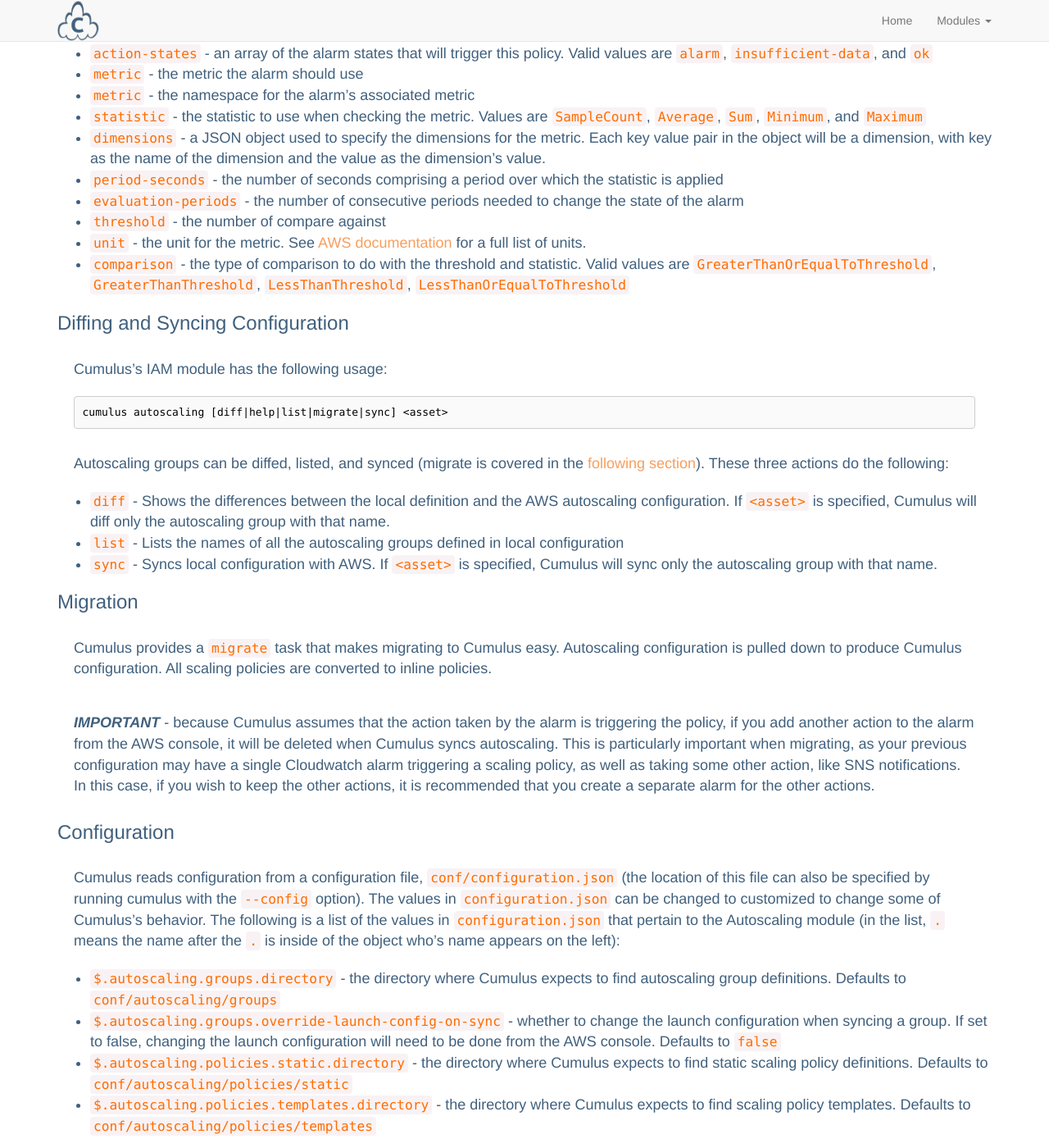
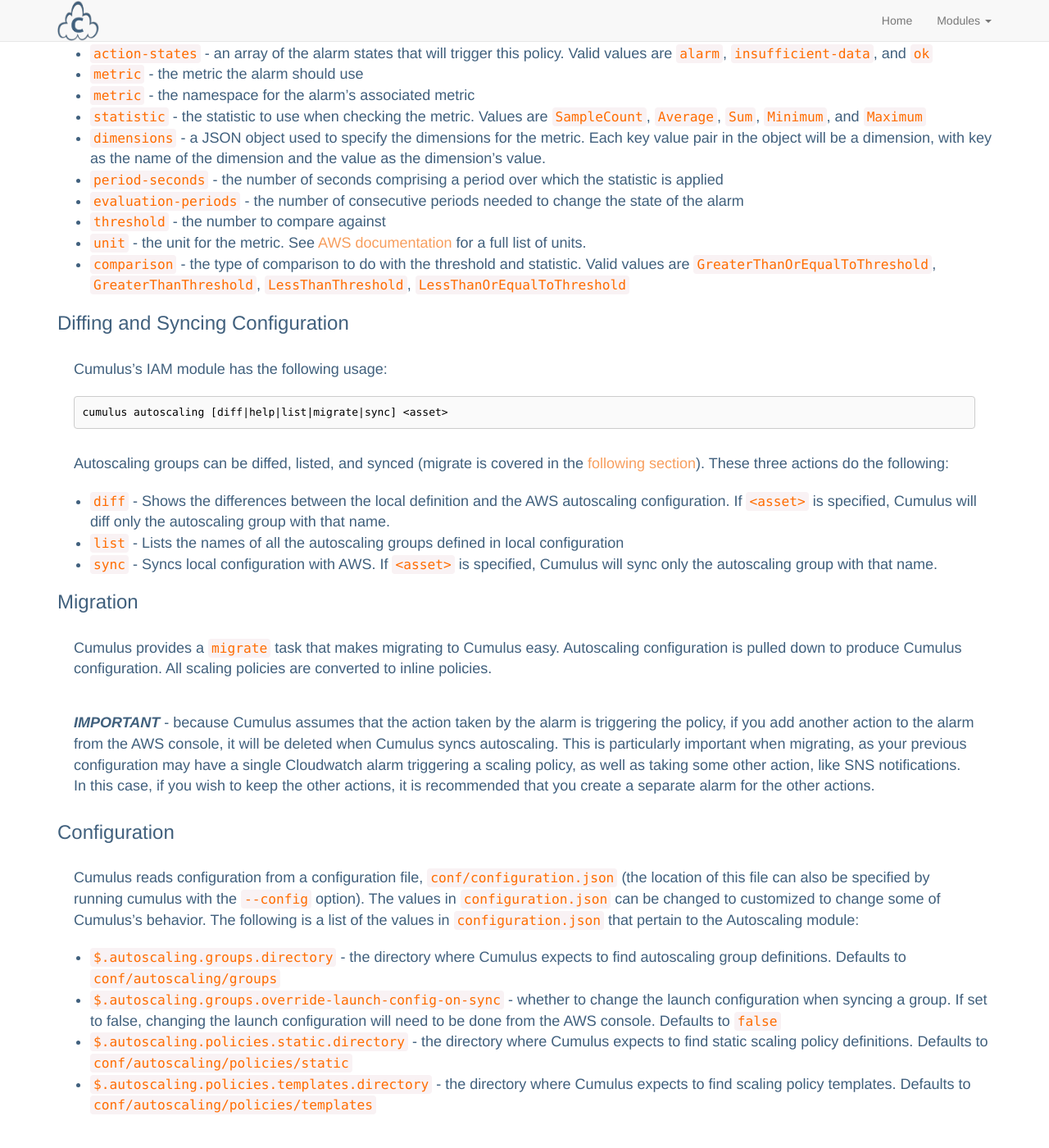
Before and after one commit to lucidsoftware/cumulus, a Jekyll site: the page built from modules/autoscaling.md, in a window 1280 px wide and 1400 px high, scrolled down 2691 px. Shown: the whole window at 82% size. Built offline with Jekyll 4.4.1, drawn with Linux system fonts in a browser that asks for light colours.

Commit message:
code review fixes from keilan

```diff
--- a/modules/autoscaling.md
+++ b/modules/autoscaling.md
@@ -84,7 +84,7 @@
 * `dimensions` - a JSON object used to specify the dimensions for the metric. Each key value pair in the object will be a dimension, with key as the name of the dimension and the value as the dimension's value.
 * `period-seconds` - the number of seconds comprising a period over which the statistic is applied
 * `evaluation-periods` - the number of consecutive periods needed to change the state of the alarm
-* `threshold` - the number of compare against
+* `threshold` - the number to compare against
 * `unit` - the unit for the metric. See <a href="http://docs.aws.amazon.com/sdkforruby/api/Aws/CloudWatch/Client.html#put_metric_alarm-instance_method" target="_blank">AWS documentation</a> for a full list of units.
 * `comparison` - the type of comparison to do with the threshold and statistic. Valid values are `GreaterThanOrEqualToThreshold`, `GreaterThanThreshold`, `LessThanThreshold`, `LessThanOrEqualToThreshold`
 
@@ -110,7 +110,7 @@
 
 ### Configuration
 
-Cumulus reads configuration from a configuration file, `conf/configuration.json` (the location of this file can also be specified by running cumulus with the `--config` option). The values in `configuration.json` can be changed to customized to change some of Cumulus's behavior. The following is a list of the values in `configuration.json` that pertain to the Autoscaling module (in the list, `.` means the name after the `.` is inside of the object who's name appears on the left):
+Cumulus reads configuration from a configuration file, `conf/configuration.json` (the location of this file can also be specified by running cumulus with the `--config` option). The values in `configuration.json` can be changed to customized to change some of Cumulus's behavior. The following is a list of the values in `configuration.json` that pertain to the Autoscaling module:
 
 * `$.autoscaling.groups.directory` - the directory where Cumulus expects to find autoscaling group definitions. Defaults to `conf/autoscaling/groups`
 * `$.autoscaling.groups.override-launch-config-on-sync` - whether to change the launch configuration when syncing a group. If set to false, changing the launch configuration will need to be done from the AWS console. Defaults to `false`
```
